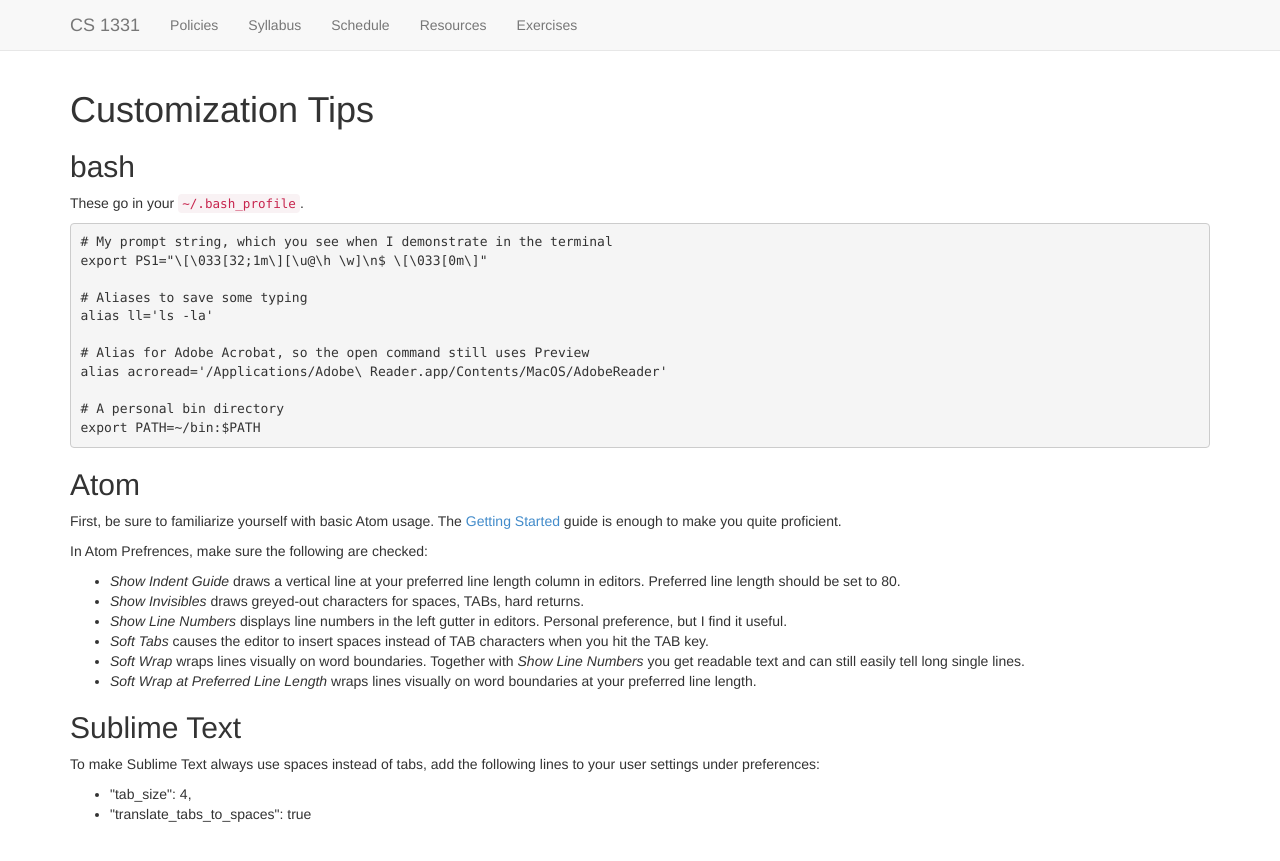
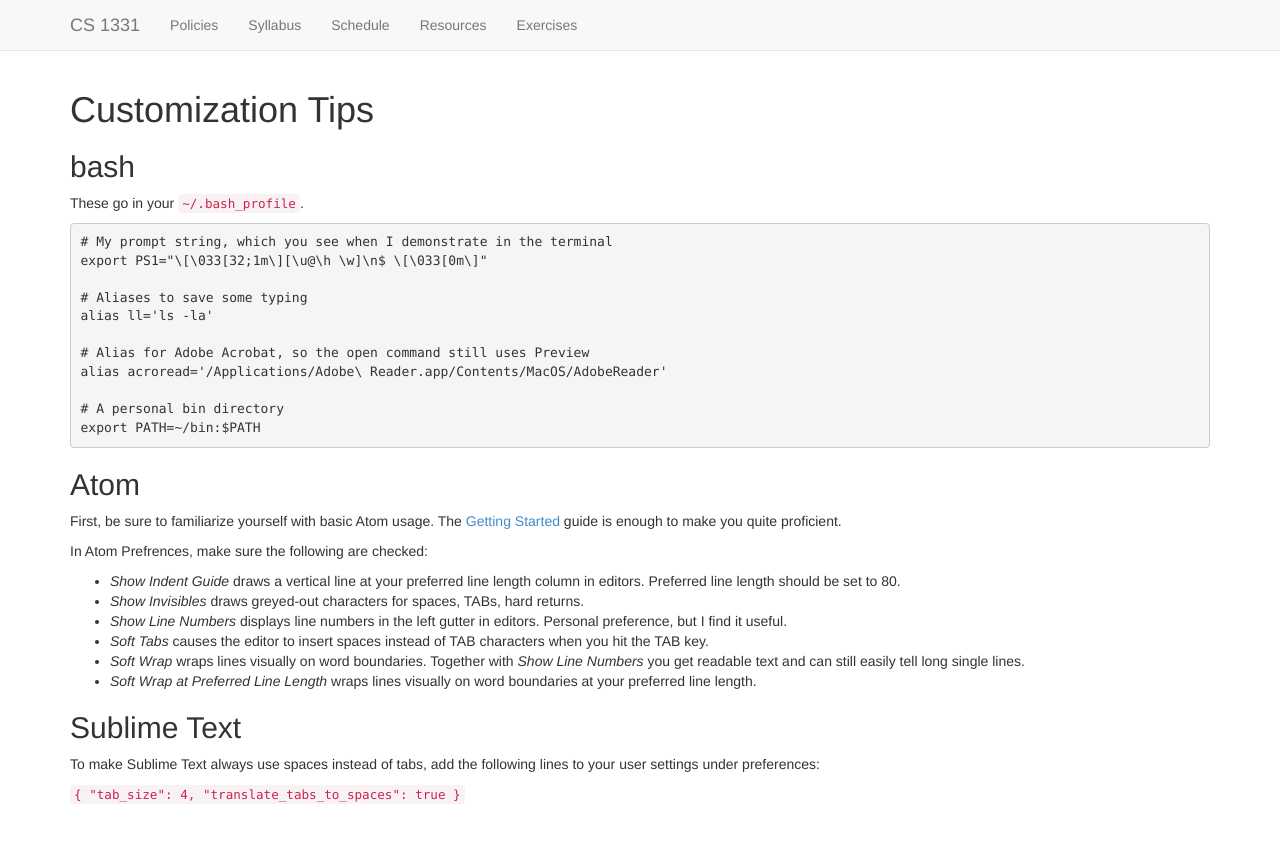
Before and after one commit to cs1331/cs1331.github.io.old, a Jekyll site: the page built from customization-tips.html, in a window 1280 px wide. Shown: the top 861 px of the page. Built offline with Jekyll 4.4.1, drawn with Linux system fonts in a browser that asks for light colours; nearby versions of some CDN libraries; Markdown is read by kramdown in place of the engine named in the settings.

Commit message:
Modify display of Sublime Text tip

```diff
--- a/customization-tips.html
+++ b/customization-tips.html
@@ -42,7 +42,9 @@
 
 <p>To make Sublime Text always use spaces instead of tabs, add the following lines to your user settings under preferences:</p>
 
-<ul>
-  <li>"tab_size": 4,</li>
-  <li>"translate_tabs_to_spaces": true</li>
-</ul>
+<code>
+{
+    "tab_size": 4,
+    "translate_tabs_to_spaces": true
+}
+</code>
```
